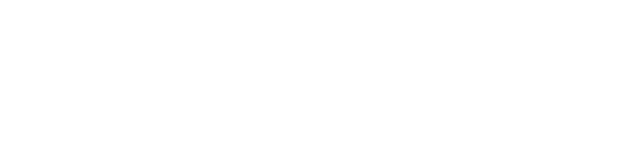
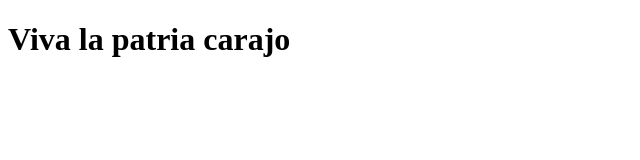
Before and after one commit to raulereno/argentinaPrograma, a plain HTML site: page index.html in a window 1280 px wide. Shown: the whole page, without its empty margins (0-640 px from the left). Drawn offline with Linux system fonts and the light colour scheme.

Commit message:
agregando un h1

```diff
--- a/index.html
+++ b/index.html
@@ -8,6 +8,6 @@
     <title>Document</title>
 </head>
 <body>
-
+    <h1>Viva la patria carajo</h1>
 </body>
 </html>
```
